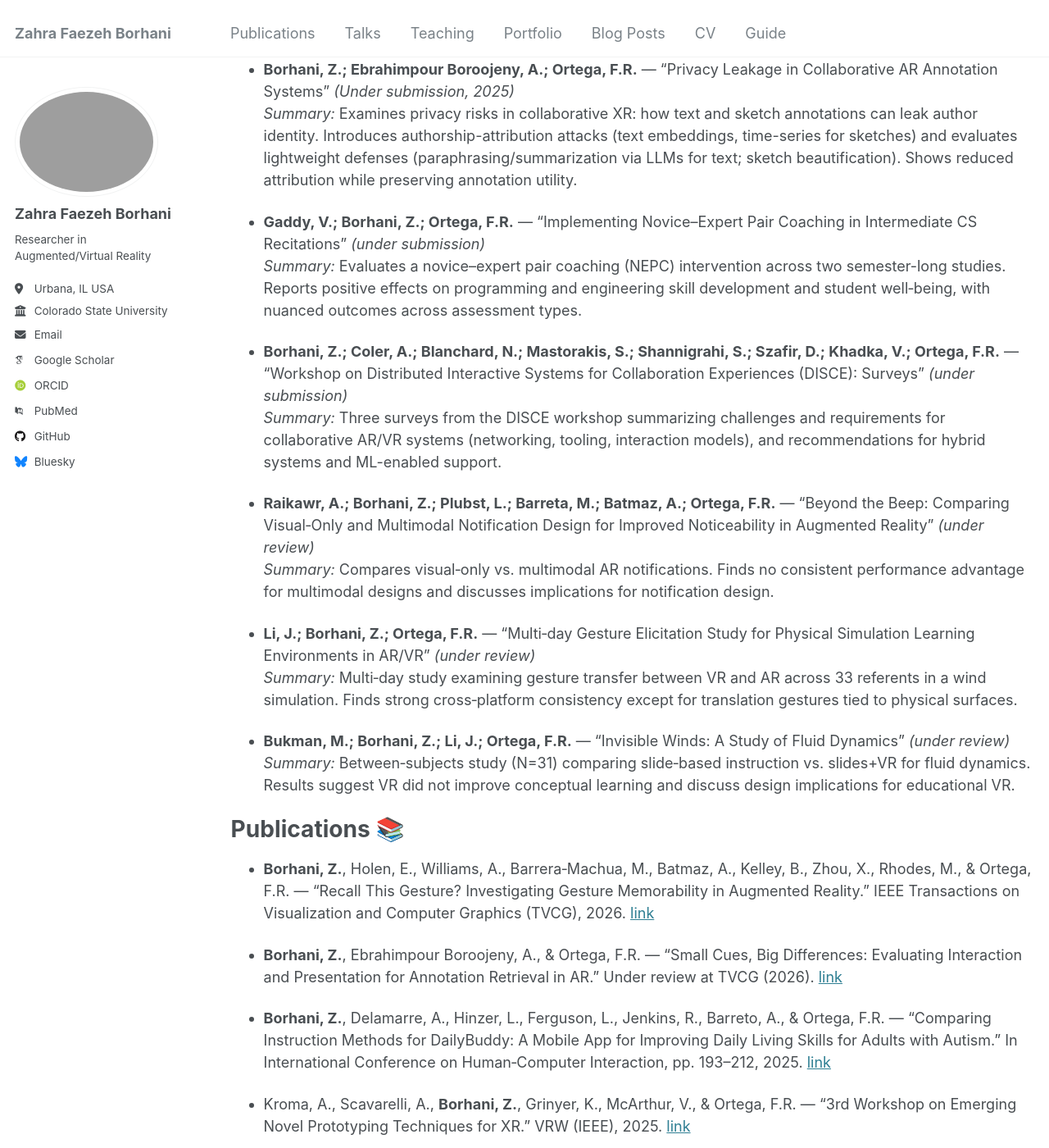
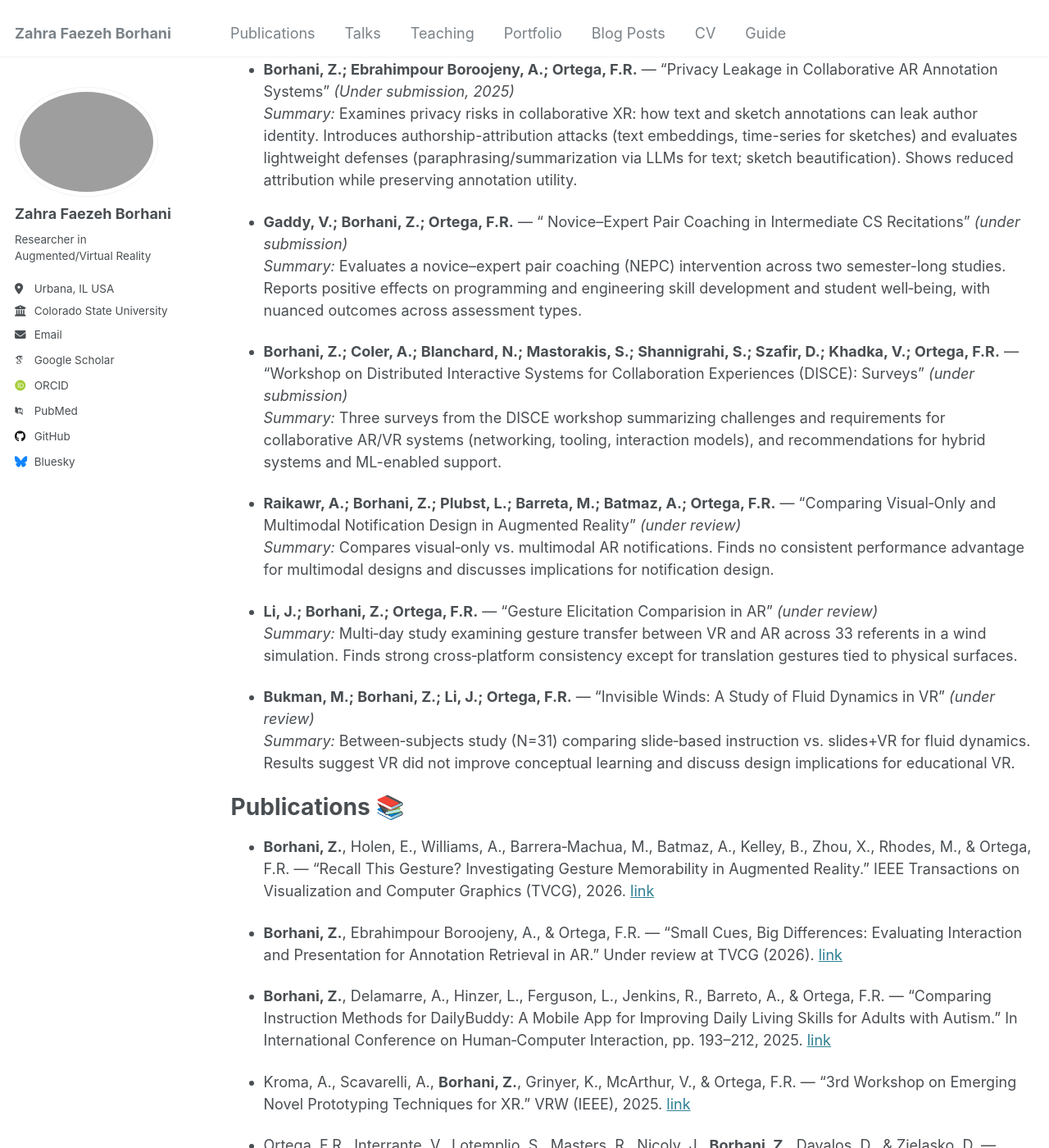
Before and after one commit to faezehborhani/faezehborhani.github.io, a Jekyll site: the page built from _pages/cv.md, in a window 1280 px wide and 1400 px high, scrolled down 1157 px. Shown: the whole window at 82% size. Built offline with Jekyll 4.4.1, drawn with Linux system fonts in a browser that asks for light colours; some web fonts are replaced.

Commit message:
CVUpdate7

```diff
--- a/_pages/cv.md
+++ b/_pages/cv.md
@@ -53,19 +53,19 @@ In progress/Under Review Projects ⏳
 - **Borhani, Z.; Ebrahimpour Boroojeny, A.; Ortega, F.R.** — "Privacy Leakage in Collaborative AR Annotation Systems" *(Under submission, 2025)*
   _Summary:_ Examines privacy risks in collaborative XR: how text and sketch annotations can leak author identity. Introduces authorship-attribution attacks (text embeddings, time-series for sketches) and evaluates lightweight defenses (paraphrasing/summarization via LLMs for text; sketch beautification). Shows reduced attribution while preserving annotation utility.
 
-- **Gaddy, V.; Borhani, Z.; Ortega, F.R.** — "Implementing Novice–Expert Pair Coaching in Intermediate CS Recitations" *(under submission)*
+- **Gaddy, V.; Borhani, Z.; Ortega, F.R.** — " Novice–Expert Pair Coaching in Intermediate CS Recitations" *(under submission)*
   _Summary:_ Evaluates a novice–expert pair coaching (NEPC) intervention across two semester-long studies. Reports positive effects on programming and engineering skill development and student well‑being, with nuanced outcomes across assessment types.
 
 - **Borhani, Z.; Coler, A.; Blanchard, N.; Mastorakis, S.; Shannigrahi, S.; Szafir, D.; Khadka, V.; Ortega, F.R.** — "Workshop on Distributed Interactive Systems for Collaboration Experiences (DISCE): Surveys" *(under submission)*
   _Summary:_ Three surveys from the DISCE workshop summarizing challenges and requirements for collaborative AR/VR systems (networking, tooling, interaction models), and recommendations for hybrid systems and ML-enabled support.
 
-- **Raikawr, A.; Borhani, Z.; Plubst, L.; Barreta, M.; Batmaz, A.; Ortega, F.R.** — "Beyond the Beep: Comparing Visual‑Only and Multimodal Notification Design for Improved Noticeability in Augmented Reality" *(under review)*
+- **Raikawr, A.; Borhani, Z.; Plubst, L.; Barreta, M.; Batmaz, A.; Ortega, F.R.** — "Comparing Visual‑Only and Multimodal Notification Design in Augmented Reality" *(under review)*
   _Summary:_ Compares visual‑only vs. multimodal AR notifications. Finds no consistent performance advantage for multimodal designs and discusses implications for notification design.
 
-- **Li, J.; Borhani, Z.; Ortega, F.R.** — "Multi‑day Gesture Elicitation Study for Physical Simulation Learning Environments in AR/VR" *(under review)*
+- **Li, J.; Borhani, Z.; Ortega, F.R.** — "Gesture Elicitation Comparision in AR" *(under review)*
   _Summary:_ Multi‑day study examining gesture transfer between VR and AR across 33 referents in a wind simulation. Finds strong cross‑platform consistency except for translation gestures tied to physical surfaces.
 
-- **Bukman, M.; Borhani, Z.; Li, J.; Ortega, F.R.** — "Invisible Winds: A Study of Fluid Dynamics" *(under review)*
+- **Bukman, M.; Borhani, Z.; Li, J.; Ortega, F.R.** — "Invisible Winds: A Study of Fluid Dynamics in VR" *(under review)*
   _Summary:_ Between‑subjects study (N=31) comparing slide‑based instruction vs. slides+VR for fluid dynamics. Results suggest VR did not improve conceptual learning and discuss design implications for educational VR.
 
 
```
